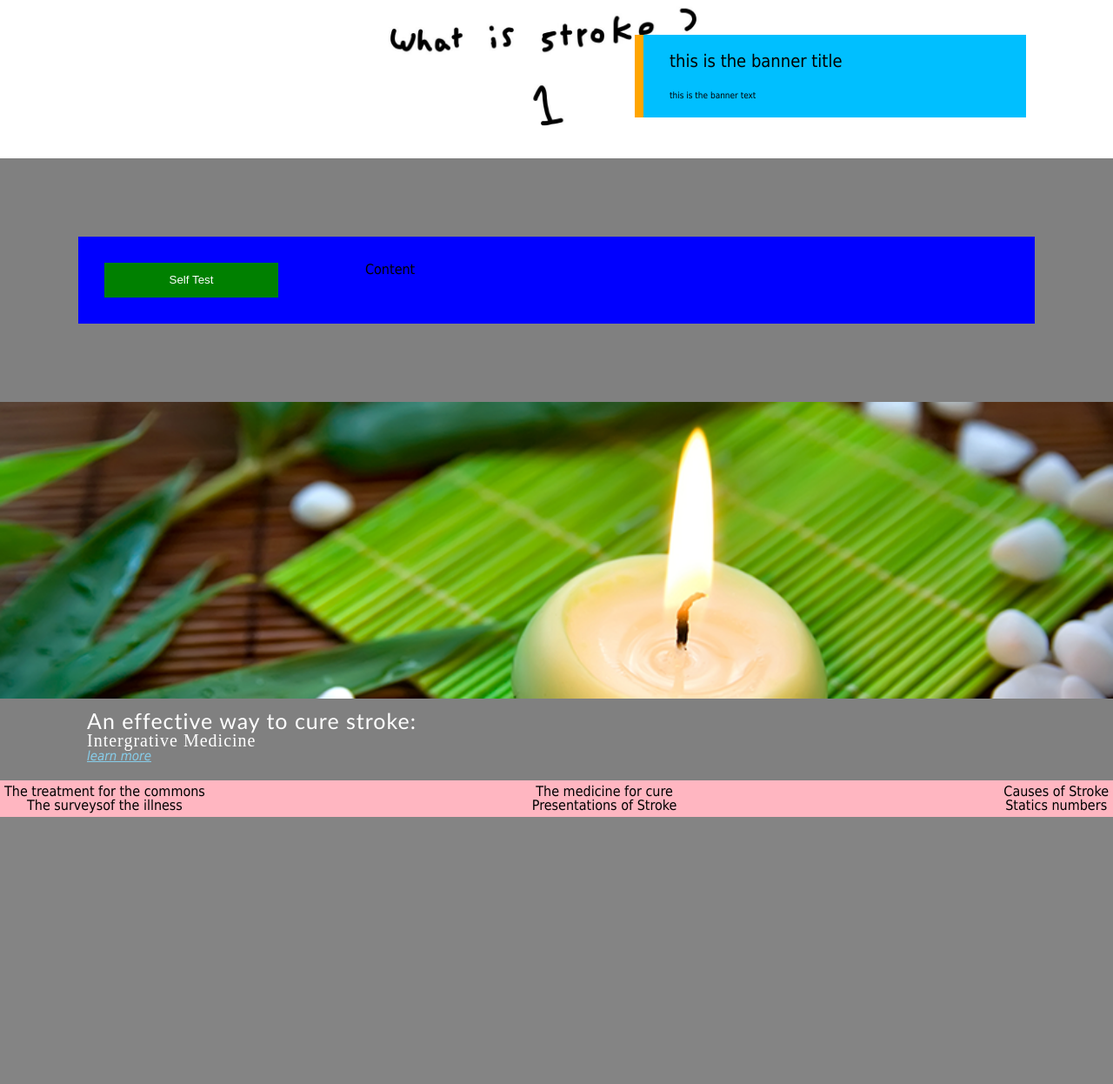
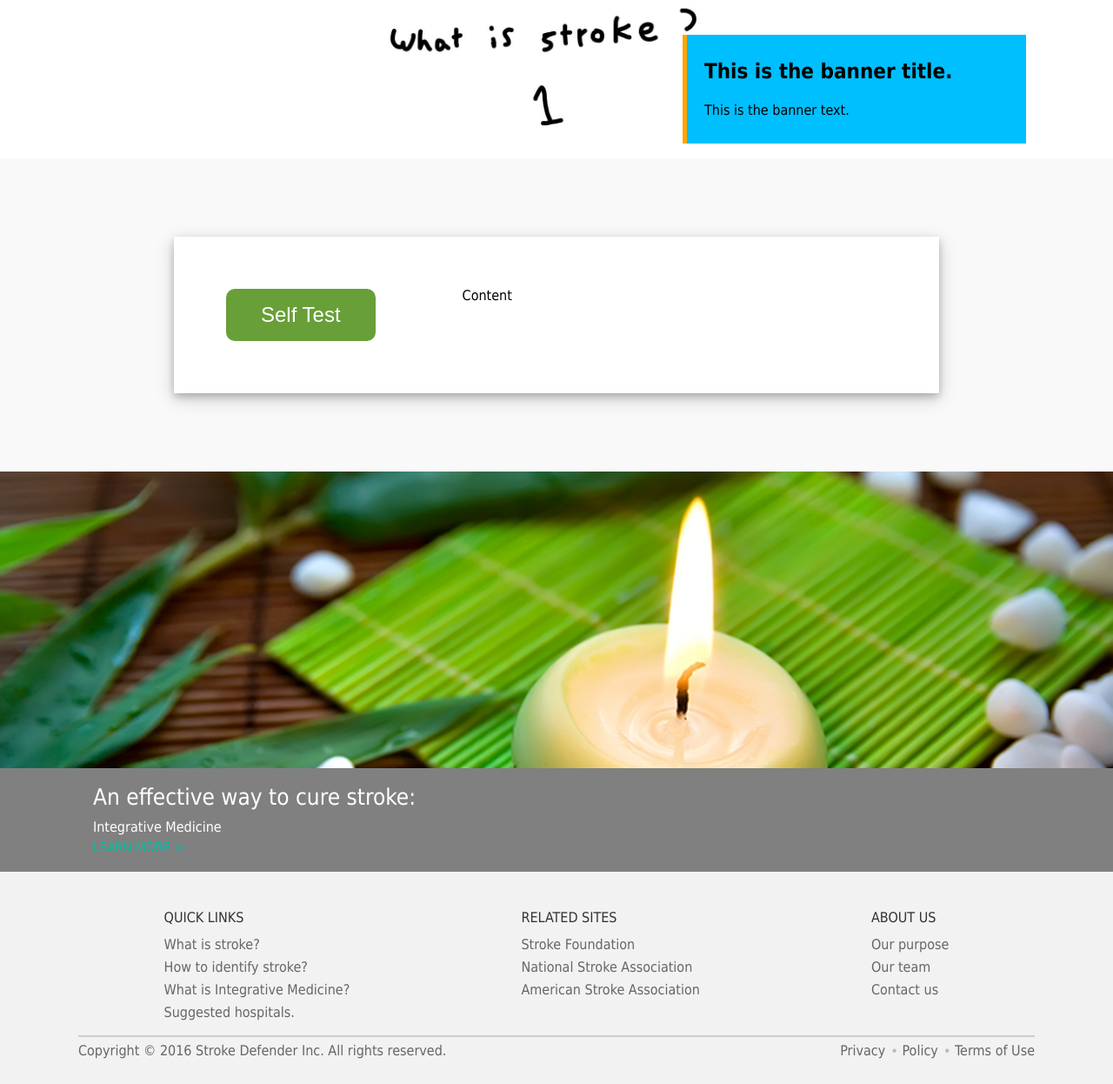
Before and after one commit to bartley-le/INFO1003-GU, a PHP site: page / in a window 1280 px wide. Shown: the part 65-1311 px from the top of the page at 87% size. Before the commit the page ends 1004 px from the top, so only its background shows below. Run offline with PHP 8.4, Linux system fonts and the light colour scheme.

Commit message:
Changed almost everything

```diff
--- a/index.html
+++ b/index.html
@@ -8,7 +8,7 @@
 
 <body>
 <!--Larry - Navigation-->
-    <nav class="nav-bar clearfix">
+<nav class="nav-bar">
 
     <ul class="left">
         <li>
@@ -36,53 +36,70 @@
 
 
 <!--Anqi - Banner-->
-
 <div class="banner">
-      <img class="banner-img" src="img/banner1.jpg" >
-      <div class="banner_textbox">
-        <h1 class="banner_title">this is the banner title</h1>
-        <p class="banner_text">this is the banner text</p>
+    <img class="banner-img" src="img/banner1.jpg">
+    <div class="banner-text">
+        <h1>This is the banner title.</h1>
+        <p>This is the banner text.</p>
     </div>
 </div>
 
 <!--Anthony - Self-test-->
-    <div class = "box">
-	   <div class = "box2">
-	      <button class = "main">Self Test</button>
-          <p class = "words">Content</p>
+<div class="box">
+    <div class="box2">
+        <button class="rnd-btn">Self Test</button>
+        <p>Content</p>
     </div>
 </div>
 
 <!--Kevin - Article-->
-    <section class="sectionblock">
-        <img src="img/MSHS_1 875x400.png" class="picture" />
-        <div class="sectioncontent">
-            <h3 class="bigtitle">An effective way to cure stroke:</h3>
-            <p class="bigtitle" id="IM">Intergrative Medicine</p>
-            <a class="link" href=#>learn more</a>
+<section>
+    <img src="img/MSHS_1 875x400.png" class="picture"/>
+    <div class="section-content">
+        <h3>An effective way to cure stroke:</h3>
+        <p>Integrative Medicine</p>
+        <a href="#">LEARN MORE ></a>
     </div>
 </section>
 
 
 <!--Jake - Footer-->
 
-    <footer class = "flex">
-		<div class = "footer">
-			<h6>The treatment for the commons</h6>
+<footer>
+    <div class="footer-links">
+        <div class="footer-column">
+            <h6>QUICK LINKS</h6>
             <ul>
-				<li>The surveysof the illness</li>
+                <li><a href="#">What is stroke?</a></li>
+                <li><a href="#">How to identify stroke?</a></li>
+                <li><a href="#">What is Integrative Medicine?</a></li>
+                <li><a href="#">Suggested hospitals.</a></li>
             </ul>
         </div>
-				<div class = "footer">
-			<h6>The medicine for cure</h6>
+        <div class="footer-column">
+            <h6>RELATED SITES</h6>
             <ul>
-				<li>Presentations of Stroke</li>
+                <li><a href="http://strokefoundation.com.au/">Stroke Foundation</a></li>
+                <li><a href="http://www.stroke.org/">National Stroke Association</a></li>
+                <li><a href="http://www.strokeassociation.org/">American Stroke Association</a></li>
             </ul>
         </div>
-				<div class = "footer">
-			<h6>Causes of Stroke</h6>
+        <div class="footer-column">
+            <h6>ABOUT US</h6>
             <ul>
-				<li>Statics numbers</li>
+                <li><a href="#">Our purpose</a></li>
+                <li><a href="#">Our team</a></li>
+                <li><a href="#">Contact us</a></li>
+            </ul>
+        </div>
+    </div>
+    <hr>
+    <div class="footer-bottom">
+        <span class="copyright">Copyright © 2016 Stroke Defender Inc. All rights reserved.</span>
+        <ul class="hor-list">
+            <li><a href="#">Privacy</a></li>
+            <li><a href="#">Policy</a></li>
+            <li><a href="#">Terms of Use</a></li>
         </ul>
     </div>
 </footer>
--- a/style.css
+++ b/style.css
@@ -1,5 +1,5 @@
 /*General*/
-body{
+body {
     font-family: Tahoma, Arial, sans-serif;
 }
 
@@ -7,10 +7,34 @@ body{
     min-width: 1000px;
 }
 
-a{
-    color: black;
+a {
     text-decoration: none;
     cursor: auto;
+}
+
+button.rnd-btn {
+    border-radius: 10px;
+    padding: 0 40px;
+    color: white;
+    background-color: #689F38;
+    height: 60px;
+    font-size: 24px;
+    border: none;
+}
+
+ul.hor-list{
+    display: inline;
+}
+ul.hor-list>li{
+    display: inline;
+}
+
+ul.hor-list li+li:before {
+    content: '•';
+    margin-right: 3px;
+    padding: 0 3px;
+    font-family: Arial, serif;
+    color: #bbb;
 }
 
 /*Larry - Navigation*/
@@ -23,140 +47,147 @@ a{
     border-bottom: 1px solid #DDD;
 }
 
-.nav-bar>.left, .nav-bar>.right{
+.nav-bar a {
+    color: black;
+}
+
+.nav-bar > .left, .nav-bar > .right {
     display: flex;
 }
-.nav-bar>.right{
+
+.nav-bar > .right {
     font-size: 20px;
     margin: 14px 0;
 }
 
-.nav-bar>ul>li{
+.nav-bar > ul > li {
     margin: 0 8px;
 }
 
-.nav-bar .brand{
+.nav-bar .brand {
     font-size: 24px;
 }
 
 /*Anqi - Banner*/
-
-.banner{
+.banner {
     position: relative;
 }
 
-
-.banner-img {
-
-     max-width: 100%;
-     margin: auto 0;
+.banner .banner-img {
+    max-width: 100%;
+    margin: auto 0;
 }
 
-.banner_textbox{
-    position:absolute;
-    top:40px;
-    right:100px;
-    width: 400px;
-    height:initial;
-	padding: 20px;
+.banner .banner-text {
+    position: absolute;
+    top: 40px;
+    right: 100px;
+    width: 350px;
+    padding: 30px 20px;
     background: deepskyblue;
-    border-left-width: 10px;
-    border-style: solid;
-    border-color: orange;
+    border-left: 5px solid orange;
 }
 
-.banner_title {
-    margin: auto 10px;
-    font-size: 20px;
+.banner .banner-text > h1 {
+    font-weight: bolder;
+    font-size: 24px;
 }
 
-.banner_text {
-    margin: auto 10px;
+.banner .banner-text > p {
     margin-top: 25px;
-    font-size:10px;
 }
 
-
-
-
-
-
 /*Anthony - Self-test*/
-.box{
-    height:100px;
-	background-color:gray;
-	padding-left:90px;
-	padding-right:90px;
-	padding-top:90px;
-	padding-bottom: 90px;
+.box {
+    background-color: #f9f9f9;
+    padding: 90px 0;
 }
 
-.box2{
-	height:40px;
-	background-color:blue;
-    padding:30px;
+.box2 {
+    margin: 0 200px;
+    background-color: white;
+    box-shadow: 0 4px 8px 0 rgba(0, 0, 0, 0.2), 0 6px 20px 0 rgba(0, 0, 0, 0.19);
+    padding: 60px;
+    display: flex;
 }
 
-.main{
-    color: white;
-    background: green;
-    width:200px;
-    height: 40px;
-    border:none;
-	float: left;
-}
-
-.words{
-	float:left;
-	padding-left:100px;
+.box2 > p {
+    padding-left: 100px;
 }
 
 /*Kevin - Article*/
-.sectioncontent{
+.section-content {
     color: white;
-    background-color:grey;
-    padding-left:100px;
-    padding-top:15px;
-    padding-bottom:20px;
-    margin-top:-5px;
+    background-color: grey;
+    padding-left: 100px;
+    padding-top: 15px;
+    padding-bottom: 20px;
+    margin-top: -5px;
 }
 
-.picture{
-    width:100%;
+.picture {
+    width: 100%;
 }
 
-.bigtitle{
-    font-family: "Trebuchet MS", Helvetica, sans-serif;
-    font-size: 25px;
-    letter-spacing: 1px;
-    color:white;
+.section-content > * {
+    padding: 7px;
+}
+
+.section-content > h3 {
+    font-size: 26px;
+    color: white;
 
 }
 
-.sectioncontent p{
+.section-content > p {
     color: white;
-    font-size:20px;
-    font-family: "Times New Roman", Times, serif;
 }
 
-.link{
-    color:skyblue;
-    font-size:15px;
-    font-style: italic;
-    text-decoration: underline;
+.section-content > a {
+    color: #00BFA5;
+    font-size: 15px;
 }
 
+/*Jake - Footer*/
+footer {
+    background-color: #f2f2f2;
+    padding: 30px 90px;
+}
 
-/*Jake - Footer*/
-.flex{
-    display:flex;
+.footer-links {
+    display: flex;
+    justify-content: space-around;
+}
+
+.footer-column {
+    padding: 5px;
+    list-style: none;
+}
+
+.footer-column > h6 {
+    color: #333;
+    font-size: 1em;
+    padding: 10px 0;
+}
+
+.footer-column li {
+    padding: 5px 0;
+}
+
+footer a {
+    color: #666;
+    font-size: 1em;
+}
+
+footer hr{
+    border: 1px solid #CCC;
+}
+
+footer>.footer-bottom{
+    display: flex;
     justify-content: space-between;
-    background-color:#FFB6C1;
-    list-style:none;}
+}
 
-.footer {
-    clear:both;
-    color:black;
-    text-align:center;
-    padding:5px;
+footer span.copyright{
+    color: #666;
 }
```
Lines whose indentation alone changed are shown as unchanged.
